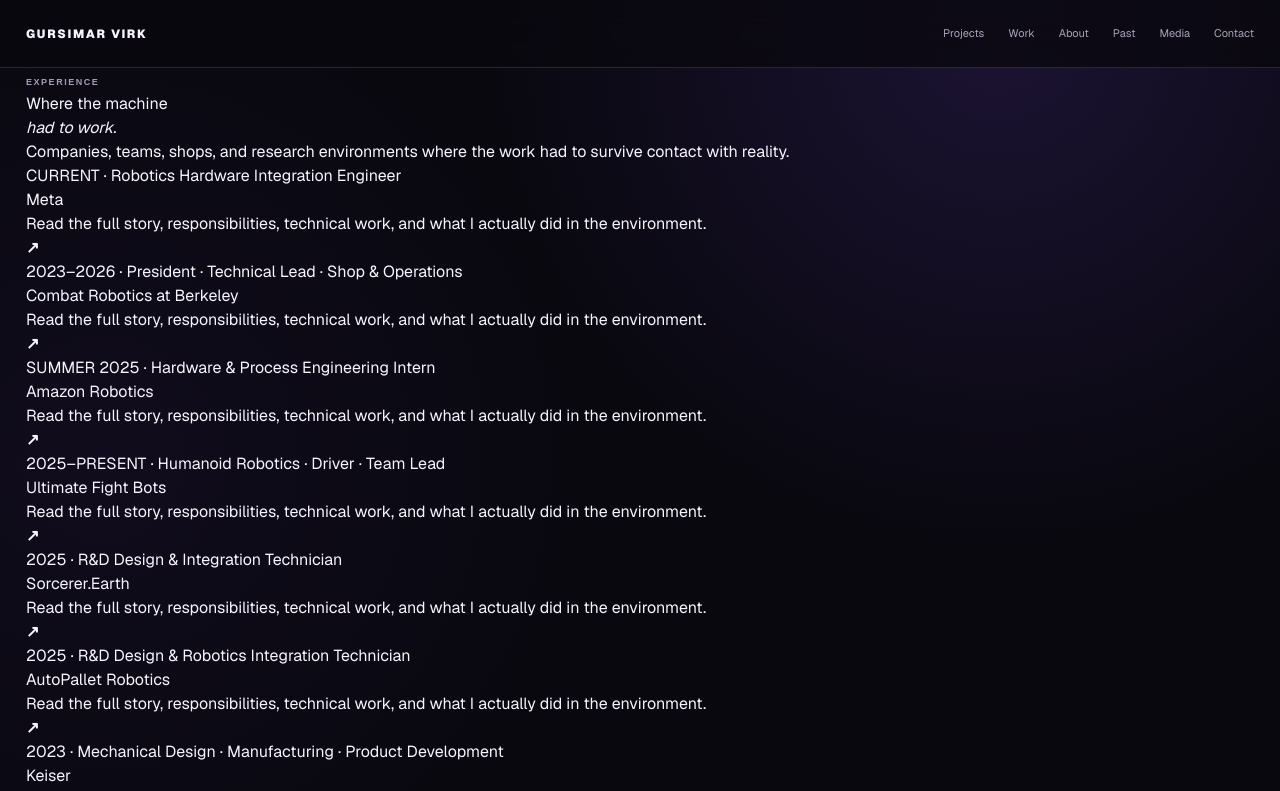
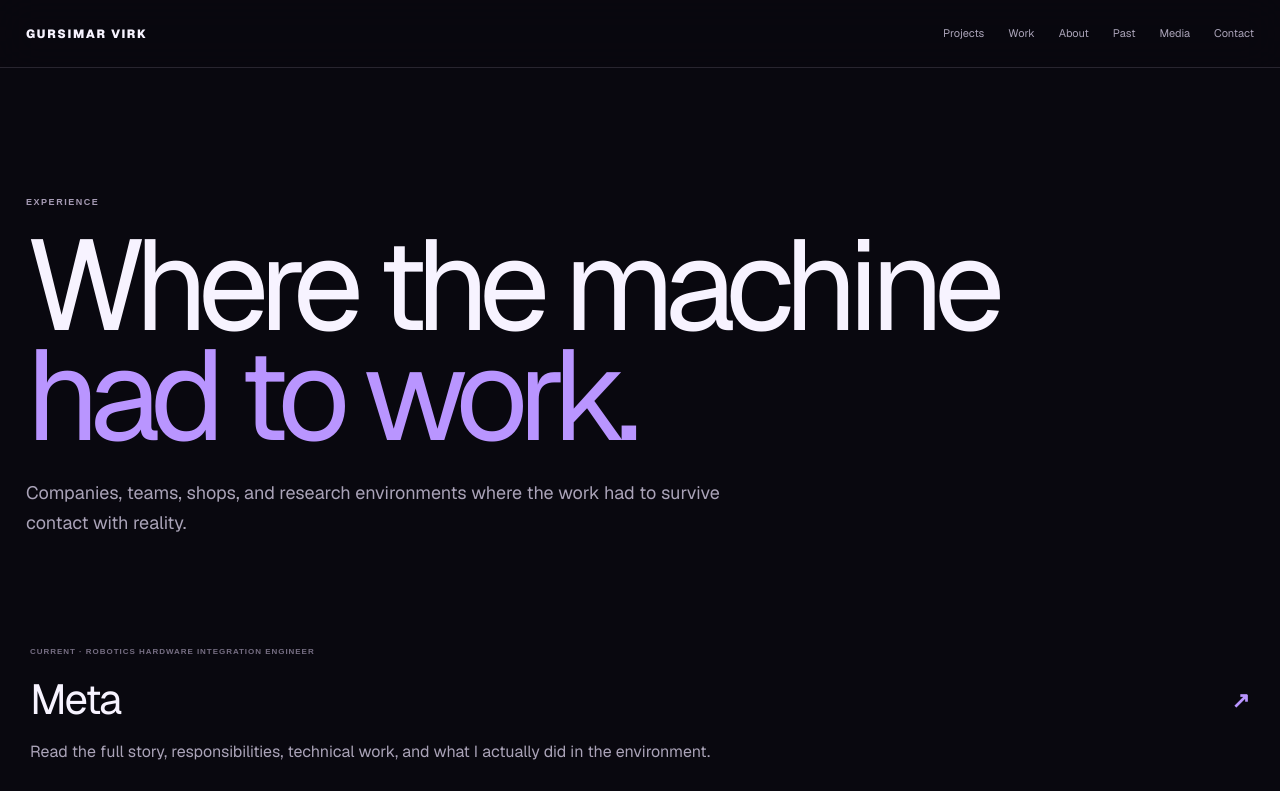
Before and after one commit to GursimarVirk/SimarWebsite, a Next.js app: page /work in a window 1280 px wide. Shown: the top 791 px of the page. Built offline with nearby package versions, Linux system fonts and the light colour scheme.

Commit message:
Style dedicated portfolio pages and navigation

```diff
--- a/app/globals.css
+++ b/app/globals.css
@@ -286,3 +286,36 @@ main{overflow:hidden;position:relative}
 .resume-modal form small{color:var(--faint);font-size:10px;line-height:1.5}
 .resume-form-error{margin:0;color:#ffb4b4;font-size:12px}
 @media(max-width:650px){.project-category-bar{align-items:flex-start}.resume-request-card{grid-template-columns:1fr}.resume-request-arrow{margin-top:8px}.resume-modal{padding:30px 22px}.project-tile img,.project-tile.large img{width:100%;height:260px;max-height:none;object-fit:cover}}
+
+
+.resume-nav-button{border:0;background:none;color:var(--ink);font:inherit;cursor:pointer;padding:0}
+.subpage{min-height:100vh;background:var(--bg);color:var(--ink)}
+.subpage-hero{padding-top:120px;padding-bottom:72px}
+.subpage-hero h1{font-size:clamp(60px,10vw,130px);line-height:.86;letter-spacing:-.075em;margin:18px 0 28px}
+.subpage-hero h1 em{color:#b995ff;font-style:normal}
+.subpage-hero p{max-width:700px;color:var(--muted);font-size:18px;line-height:1.65}
+.subpage-content{padding-bottom:100px}
+.archive-group{margin:0 0 62px}
+.archive-bar{display:flex;justify-content:space-between;align-items:center;border-bottom:1px solid var(--line);padding:13px 2px;margin-bottom:0;color:#c9b4ff;font:900 9px/1.3 Arial,sans-serif;letter-spacing:.14em}
+.archive-bar span{color:var(--faint)}
+.archive-list{display:flex;flex-direction:column}
+.archive-row{display:grid;grid-template-columns:1fr auto;gap:30px;align-items:center;padding:27px 4px;border-bottom:1px solid var(--line);color:inherit;text-decoration:none;transition:padding .2s ease,background .2s ease}
+.archive-row:hover{padding-left:15px;padding-right:15px;background:rgba(185,149,255,.045)}
+.archive-row>div>span{color:var(--faint);font:800 8px/1.4 Arial,sans-serif;letter-spacing:.12em;text-transform:uppercase}
+.archive-row h2{margin:7px 0 8px;font-size:clamp(24px,4vw,42px);letter-spacing:-.045em}
+.archive-row p{margin:0;max-width:760px;color:var(--muted);line-height:1.6}
+.archive-row b{font-size:22px;color:#b995ff}
+.archive-row.static{cursor:default}
+.about-page-grid{display:grid;grid-template-columns:1fr 1fr;gap:80px;padding-bottom:70px}
+.about-page-grid h2{font-size:38px;letter-spacing:-.05em}
+.about-page-grid p{color:var(--muted);line-height:1.75;font-size:16px}
+.about-facts-page{display:grid;grid-template-columns:repeat(3,1fr);border-top:1px solid var(--line);border-bottom:1px solid var(--line);margin-bottom:100px}
+.about-facts-page span{padding:28px 0;font-size:42px;font-weight:800;letter-spacing:-.05em}
+.about-facts-page span+span{border-left:1px solid var(--line);padding-left:28px}
+.about-facts-page small{display:block;margin-top:7px;color:var(--faint);font:800 8px/1.4 Arial,sans-serif;letter-spacing:.12em}
+.contact-grid{display:grid;grid-template-columns:1fr 1fr;gap:14px;padding-bottom:100px}
+.contact-grid a{min-height:180px;border:1px solid var(--line);padding:24px;color:inherit;text-decoration:none;display:flex;flex-direction:column;justify-content:space-between;transition:border-color .2s,transform .2s}
+.contact-grid a:hover{border-color:#b995ff;transform:translateY(-3px)}
+.contact-grid span{color:var(--faint);font:800 8px/1.4 Arial,sans-serif;letter-spacing:.13em}
+.contact-grid strong{font-size:24px;letter-spacing:-.03em}
+@media(max-width:700px){.subpage-hero{padding-top:90px}.about-page-grid,.contact-grid,.about-facts-page{grid-template-columns:1fr}.about-facts-page span+span{border-left:0;border-top:1px solid var(--line);padding-left:0}.archive-row{grid-template-columns:1fr}.archive-row b{display:none}}
```
